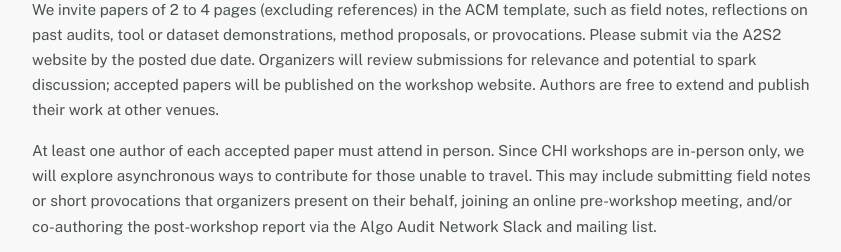
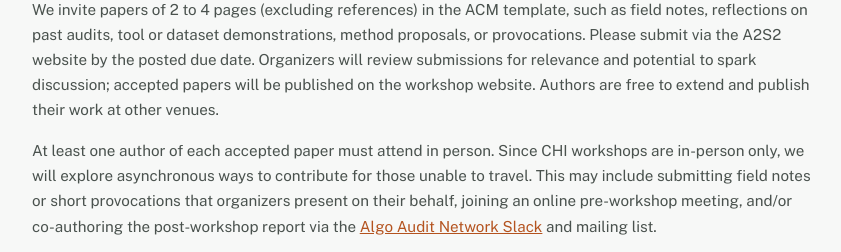
Before and after one commit to a2s2-workshop/2027, a plain HTML site: page index.html in a window 1280 px wide. Shown: the part 1700-1952 px from the top of the page, without its empty margins (218-1059 px from the left). Drawn offline with Linux system fonts and the light colour scheme; some icons are missing.

Commit message:
Slack link

```diff
--- a/index.html
+++ b/index.html
@@ -77,7 +77,7 @@
           We invite papers of 2 to 4 pages (excluding references) in the ACM template, such as field notes, reflections on past audits, tool or dataset demonstrations, method proposals, or provocations. Please submit via the A2S2 website by the posted due date. Organizers will review submissions for relevance and potential to spark discussion; accepted papers will be published on the workshop website. Authors are free to extend and publish their work at other venues.
         </p>
         <p>
-          At least one author of each accepted paper must attend in person. Since CHI workshops are in-person only, we will explore asynchronous ways to contribute for those unable to travel. This may include submitting field notes or short provocations that organizers present on their behalf, joining an online pre-workshop meeting, and/or co-authoring the post-workshop report via the Algo Audit Network Slack and mailing list.
+          At least one author of each accepted paper must attend in person. Since CHI workshops are in-person only, we will explore asynchronous ways to contribute for those unable to travel. This may include submitting field notes or short provocations that organizers present on their behalf, joining an online pre-workshop meeting, and/or co-authoring the post-workshop report via the <a href="https://algoauditnetwork.slack.com">Algo Audit Network Slack</a> and mailing list.
         </p>
         <p>
           As part of the registration process, the workshop will survey participants to collect information about accessibility needs. Submissions must comply with SIGCHI&rsquo;s guide to accessible submissions.
```
